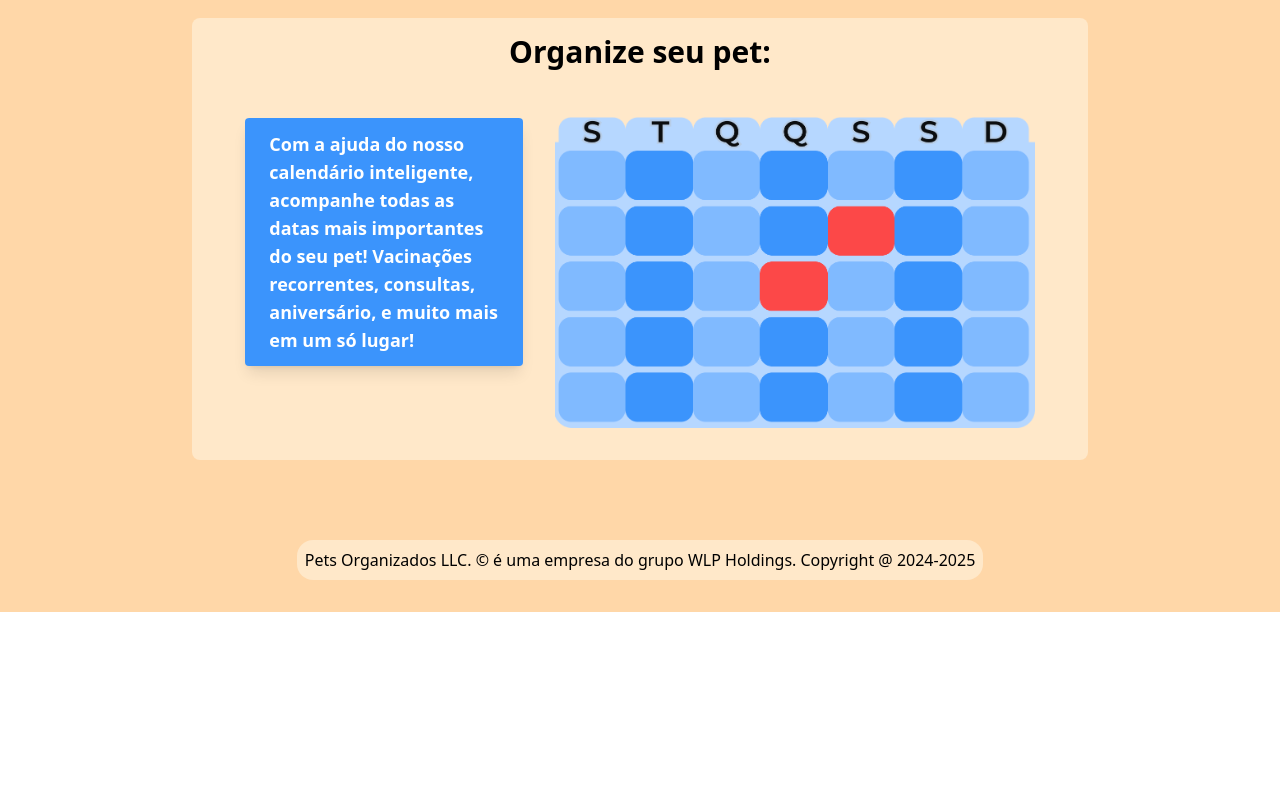
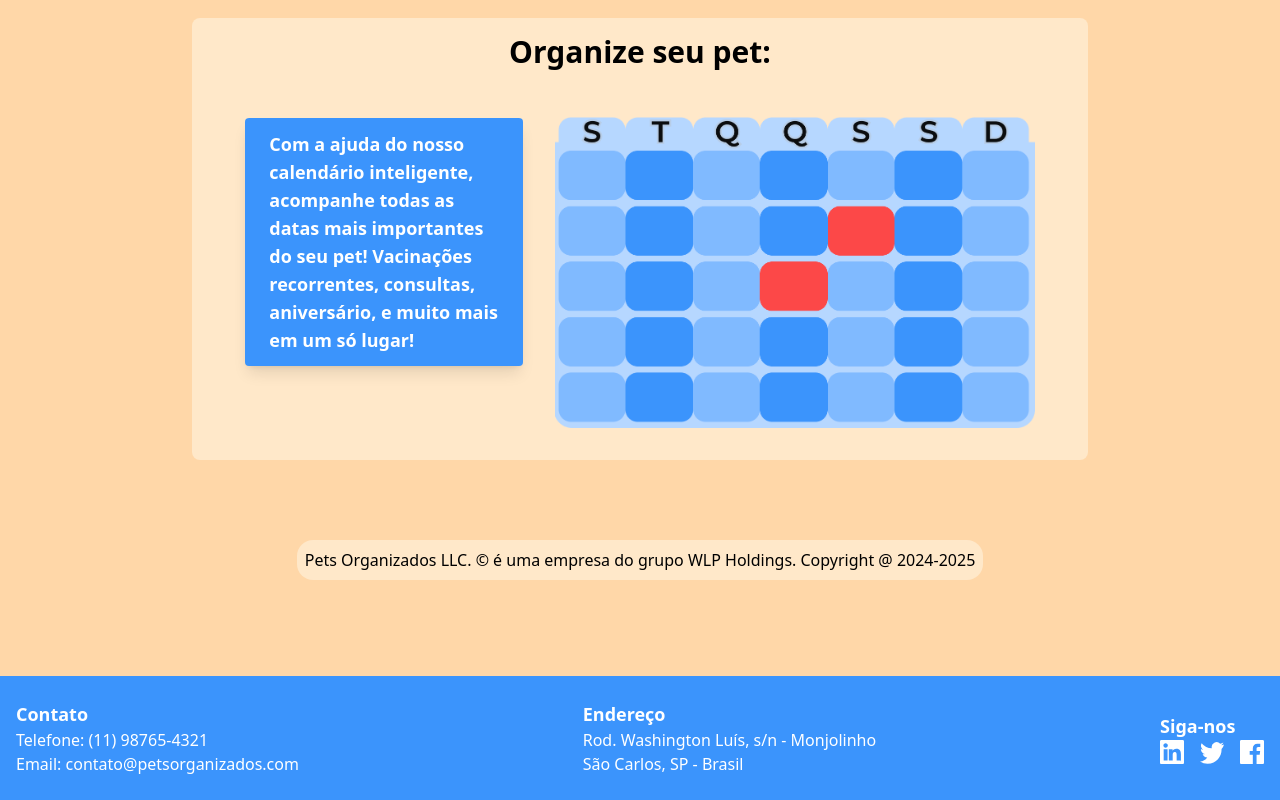
Before and after one commit to lucasac00/WEB2-React, a React (Vite) app: page / in a window 1280 px wide. Shown: the part 898-1698 px from the top of the page. Before the commit the page ends 1510 px from the top, so only its background shows below. Built offline with nearby package versions, Linux system fonts and the light colour scheme; no server answers.

Commit message:
add: Footer com informacoes de contato na Home.tsx

```diff
--- a/src/pages/Home.tsx
+++ b/src/pages/Home.tsx
@@ -100,6 +100,44 @@ const Home = () => {
             Pets Organizados LLC. © é uma empresa do grupo WLP Holdings. Copyright @ 2024-2025
           </div>
         </div>
+
+        {/* Footer Section */}
+        <footer id="footer" className="bg-[#3B94FC] text-white py-6 mt-16">
+          <div className="max-w-7xl mx-auto px-4 flex flex-col md:flex-row justify-between items-center text-center md:text-left space-y-4 md:space-y-0">
+            {/* Contato */}
+            <div>
+              <h3 className="text-lg font-semibold">Contato</h3>
+              <p>Telefone: (11) 98765-4321</p>
+              <p>Email: contato@petsorganizados.com</p>
+            </div>
+
+            {/* Endereço */}
+            <div>
+              <h3 className="text-lg font-semibold">Endereço</h3>
+              <p>Rod. Washington Luís, s/n - Monjolinho</p>
+              <p>São Carlos, SP - Brasil</p>
+            </div>
+
+            {/* Redes Sociais */}
+            <div>
+              <h3 className="text-lg font-semibold">Siga-nos</h3>
+              <div className="flex space-x-4 justify-center md:justify-start">
+                <a href="#" className="hover:text-gray-300">
+                  <svg className="w-6 h-6" fill="currentColor" xmlns="http://www.w3.org/2000/svg" viewBox="0 0 24 24"><path d="M22.675 0H1.325C.592 0 0 .593 0 1.326v21.348C0 23.406.592 24 1.325 24h21.349c.733 0 1.326-.594 1.326-1.326V1.326C24 .593 23.408 0 22.675 0zM7.548 20.508H3.683V9.125h3.865v11.383zM5.616 7.749c-1.237 0-2.243-1.006-2.243-2.243S4.379 3.263 5.616 3.263c1.238 0 2.243 1.006 2.243 2.243s-1.005 2.243-2.243 2.243zm14.892 12.759h-3.866v-5.52c0-1.313-.025-3.004-1.829-3.004-1.83 0-2.111 1.43-2.111 2.905v5.619h-3.865V9.125h3.71v1.551h.053c.516-.978 1.778-2.005 3.662-2.005 3.916 0 4.637 2.579 4.637 5.933v6.904z"/></svg>
+                </a>
+                <a href="#" className="hover:text-gray-300">
+                  <svg className="w-6 h-6" fill="currentColor" xmlns="http://www.w3.org/2000/svg" viewBox="0 0 24 24"><path d="M24 4.557c-.885.392-1.83.656-2.828.775a4.92 4.92 0 0 0 2.165-2.717 9.865 9.865 0 0 1-3.127 1.196 4.916 4.916 0 0 0-8.385 4.482A13.949 13.949 0 0 1 1.64 3.15a4.916 4.916 0 0 0 1.523 6.573 4.9 4.9 0 0 1-2.23-.616c-.054 2.281 1.581 4.415 3.949 4.89a4.934 4.934 0 0 1-2.224.084 4.919 4.919 0 0 0 4.596 3.417A9.867 9.867 0 0 1 0 21.542a13.94 13.94 0 0 0 7.548 2.213c9.056 0 14.01-7.506 14.01-14.01 0-.213-.004-.426-.014-.637A10.005 10.005 0 0 0 24 4.557z"/></svg>
+                </a>
+                <a href="#" className="hover:text-gray-300">
+                  <svg className="w-6 h-6" xmlns="http://www.w3.org/2000/svg" fill="currentColor" viewBox="0 0 24 24">
+                    <path d="M22.675 0H1.325C.593 0 0 .593 0 1.326v21.348C0 23.407.593 24 1.325 24h11.495v-9.294H9.689v-3.622h3.131V8.413c0-3.1 1.893-4.788 4.659-4.788 1.325 0 2.464.099 2.796.143v3.24h-1.918c-1.505 0-1.796.715-1.796 1.763v2.312h3.587l-.467 3.622h-3.12V24h6.116C23.407 24 24 23.407 24 22.674V1.326C24 .593 23.407 0 22.675 0z"/>
+                  </svg>
+                </a>
+              </div>
+            </div>
+          </div>
+        </footer>
+
       </main>
     </div>
   );
```
